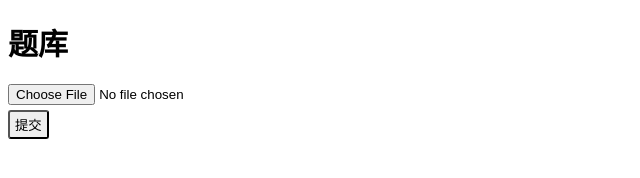
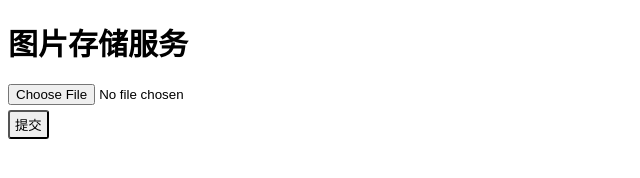
Before and after one commit to cuihovah/cuihovah-image-server, a plain HTML site: page index.html in a window 1280 px wide. Shown: the whole page, without its empty margins (0-640 px from the left). Drawn offline with Linux system fonts and the light colour scheme.

```diff
--- a/index.html
+++ b/index.html
@@ -3,7 +3,7 @@
 
 <head>
   <meta charset="UTF-8">
-  <title>面试辅助神器</title>
+  <title>图片云服务</title>
   <style>
     input[type="text"] {
       width: 200px;
@@ -32,7 +32,7 @@
 </head>
 
 <body>
-  <h1 style="font-size: 30px;">题库</h1>
+  <h1 style="font-size: 30px;">图片存储服务</h1>
   <form action="/" method="post" enctype="multipart/form-data">
     <div class="row">
       <input type="file" name="fileUpload" />
```
Also changed, not shown: 1 other file.
